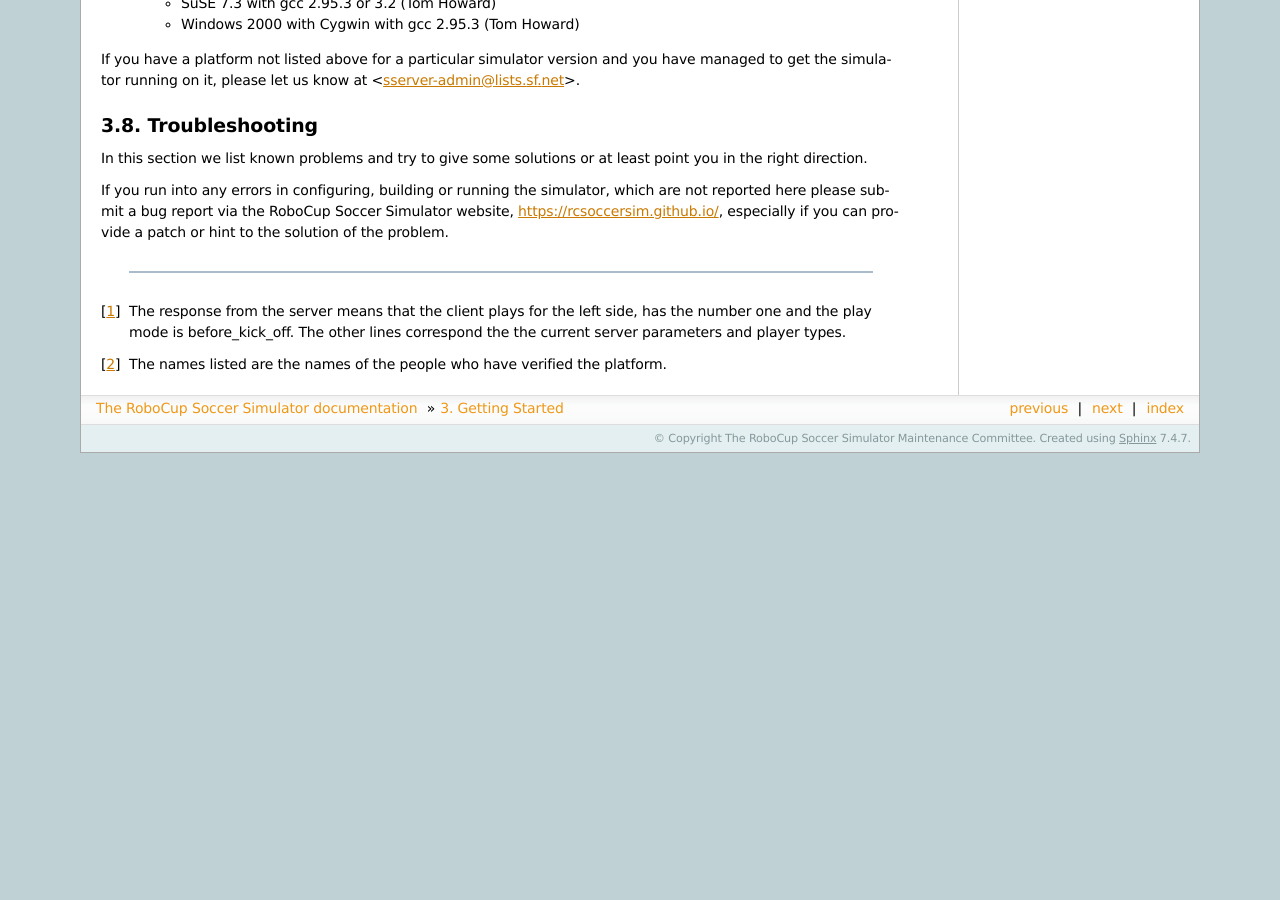
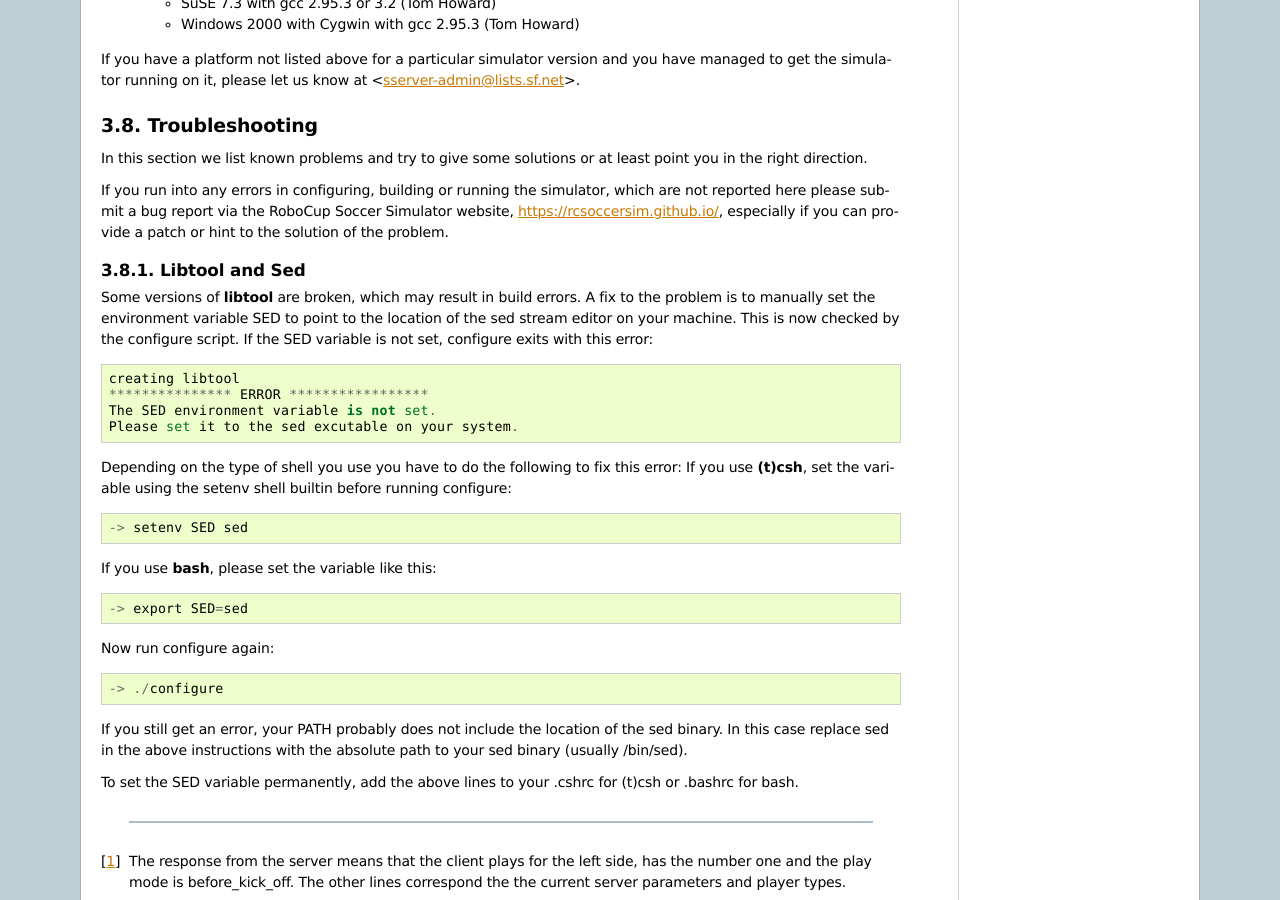
Before and after one commit to rcsoccersim/manual, a Sphinx documentation site: the page built from source/gettingstarted.rst, in a window 1280 px wide and 900 px high, scrolled down 6137 px. Built offline with Sphinx 7.4.7, drawn with Linux system fonts in a browser that asks for light colours; before the commit the page ends 6590 px from its top, so only the background shows below that; some of the changed text lies outside the part shown.

Commit message:
Adding section 3.8.1 (Libtool and Sed).

```diff
--- a/source/gettingstarted.rst
+++ b/source/gettingstarted.rst
@@ -442,6 +442,38 @@ the RoboCup Soccer Simulator website, https://rcsoccersim.github.io/,
 especially if you can provide a patch or hint to the solution of the
 problem.
 
+-------------------------------------------------
+Libtool and Sed
+-------------------------------------------------
+Some versions of **libtool** are broken, which may result in build errors. A fix to the
+problem is to manually set the environment variable SED to point to the location of the
+sed stream editor on your machine. This is now checked by the configure script. If the
+SED variable is not set, configure exits with this error::
+
+  creating libtool
+  *************** ERROR *****************
+  The SED environment variable is not set.
+  Please set it to the sed excutable on your system.
+
+Depending on the type of shell you use you have to do the following to fix this error: If
+you use **(t)csh**, set the variable using the setenv shell builtin before running configure::
+
+  -> setenv SED sed
+
+If you use **bash**, please set the variable like this::
+
+  -> export SED=sed
+
+Now run configure again::
+
+  -> ./configure
+
+If you still get an error, your PATH probably does not include the location of the sed
+binary. In this case replace sed in the above instructions with the absolute path to your
+sed binary (usually /bin/sed).
+
+To set the SED variable permanently, add the above lines to your .cshrc for (t)csh
+or .bashrc for bash.
 
 ----
 
```
